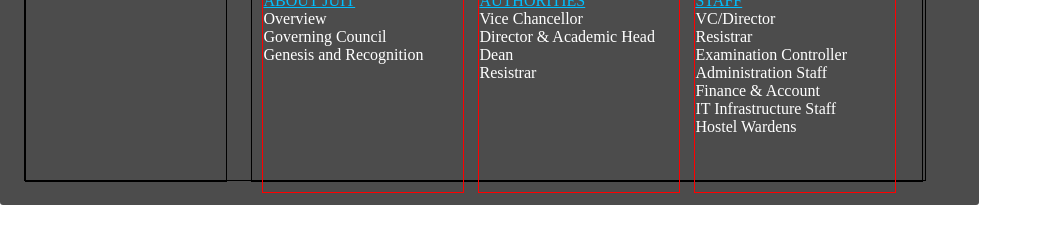
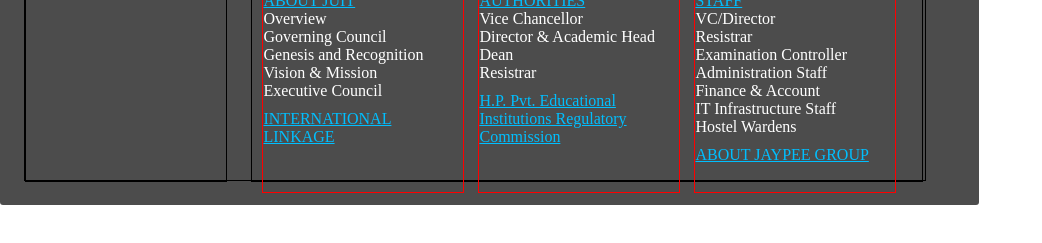
Before and after one commit to JUIT/juit.github.io, a plain HTML site: page partials/nav.html in a window 1280 px wide. Shown: the part 95-338 px from the top of the page, without its empty margins (0-1042 px from the left). Drawn offline with Linux system fonts and the light colour scheme; files that its build step writes are made by us from their sources.

Commit message:
about uit in nevigation

```diff
--- a/partials/nav.html
+++ b/partials/nav.html
@@ -238,6 +238,9 @@
 							<li>Overview</li>
 							<li>Governing Council</li>
 							<li>Genesis and Recognition</li>
+							<li>Vision & Mission</li>
+							<li>Executive Council</li>
+							<li style="text-decoration:underline;color:deepskyblue;margin-top:10px;">INTERNATIONAL LINKAGE</li>
 							</ul>
 						</div>
 							<div style="color:white;height:200px;width:200px;border:1px solid red;display:inline-block;vertical-align:top;margin-left:10px;">
@@ -247,6 +250,7 @@
 							<li>Director & Academic Head</li>
 							<li>Dean</li>
 							<li>Resistrar</li>
+							<li style="text-decoration:underline;color:deepskyblue;margin-top:10px;">H.P. Pvt. Educational Institutions Regulatory Commission</li>
 							</ul>
 						</div>
 						<div style="color:white;height:200px;width:200px;border:1px solid red;display:inline-block;vertical-align:top;margin-left:10px;">
@@ -259,6 +263,7 @@
                             <li>Finance & Account</li>
                             <li>IT Infrastructure Staff</li>
                             <li>Hostel Wardens</li>
+							<li style="text-decoration:underline;color:deepskyblue;margin-top:10px;">ABOUT JAYPEE GROUP</li>
 							</ul>
 						</div>
 					</div>
```
